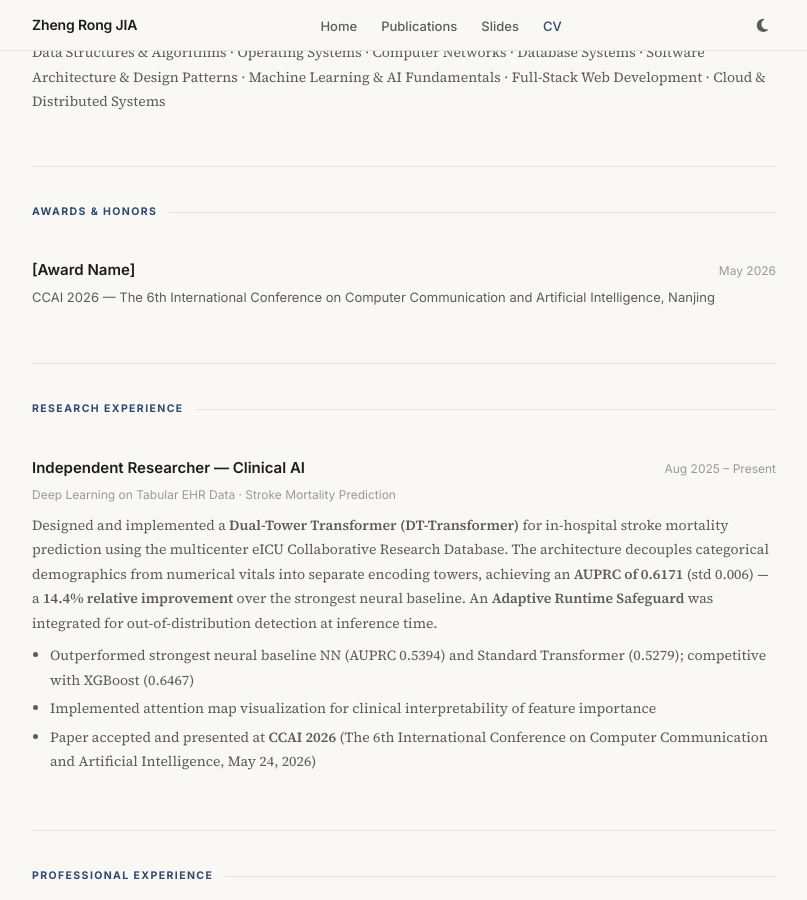
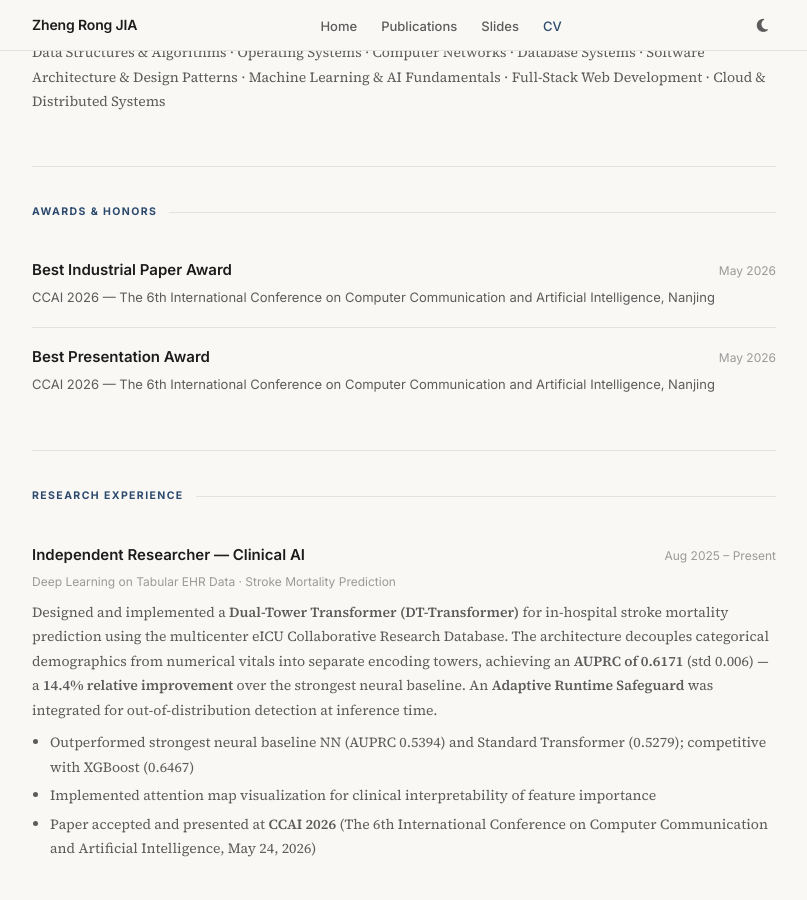
Before and after one commit to ZR-JIA/zr-jia.github.io, a Jekyll site: the page built from _pages/cv.md, in a window 1280 px wide and 900 px high, scrolled down 338 px. Shown: the whole window, without its empty margins (236-1043 px from the left). Built offline with Jekyll 4.4.1, drawn with Linux system fonts in a browser that asks for light colours.

Commit message:
content: add Best Industrial Paper Award and Best Presentation Award from CCAI 2026

```diff
--- a/_pages/cv.md
+++ b/_pages/cv.md
@@ -41,7 +41,14 @@ description: "Curriculum Vitae of Zheng Rong JIA — AI researcher with expertis
       <div class="cv-entries">
         <div class="cv-entry">
           <div class="cv-entry-header">
-            <span class="cv-entry-title">[Award Name]</span>
+            <span class="cv-entry-title">Best Industrial Paper Award</span>
+            <span class="cv-entry-date">May 2026</span>
+          </div>
+          <p class="cv-entry-org">CCAI 2026 &mdash; The 6th International Conference on Computer Communication and Artificial Intelligence, Nanjing</p>
+        </div>
+        <div class="cv-entry">
+          <div class="cv-entry-header">
+            <span class="cv-entry-title">Best Presentation Award</span>
             <span class="cv-entry-date">May 2026</span>
           </div>
           <p class="cv-entry-org">CCAI 2026 &mdash; The 6th International Conference on Computer Communication and Artificial Intelligence, Nanjing</p>
```
Also changed, not shown: _pages/index.md (+1 -1 lines), _pages/publications.md (+1 -1 lines).
